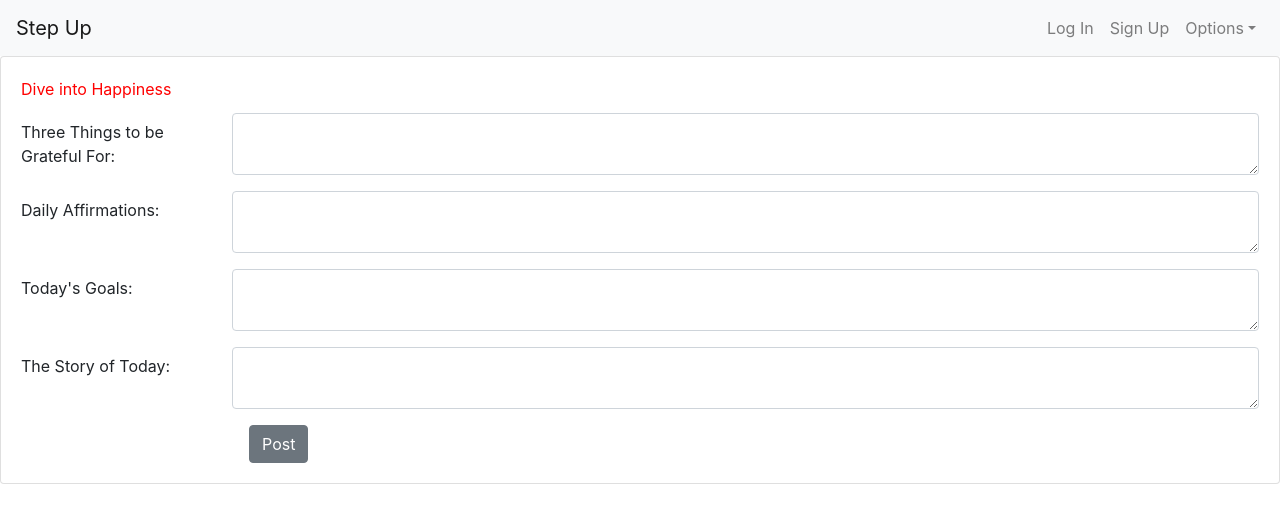
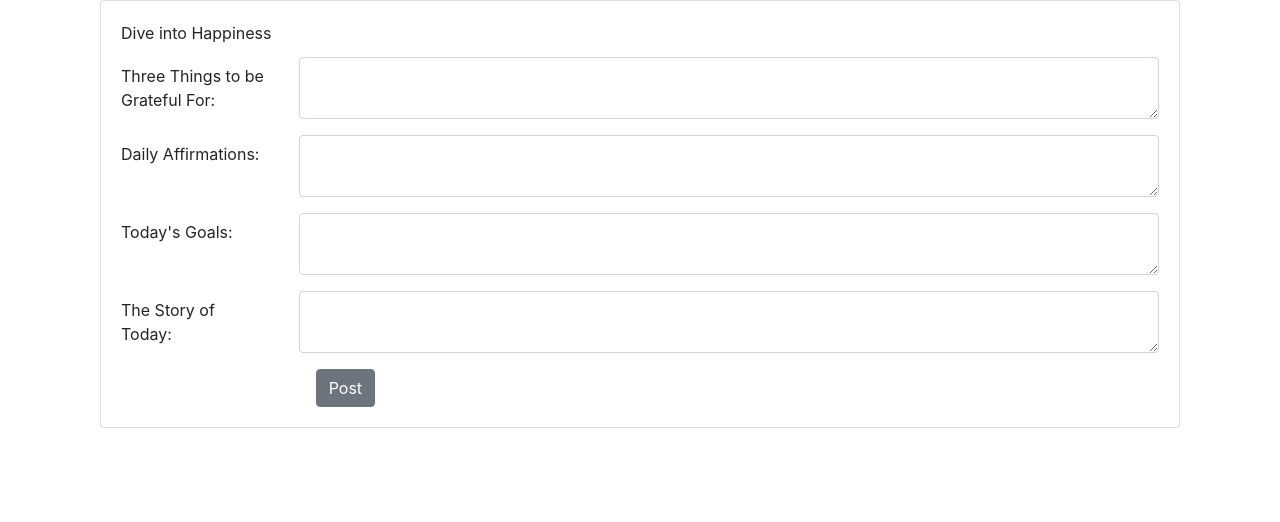
Before and after one commit to messejessie/Step-Up, a React (Create React App) app in the folder step-up/: page /blog in a window 1280 px wide. Shown: the top 522 px of the page. Built offline with nearby package versions, Linux system fonts and the light colour scheme.

Commit message:
werid Error

```diff
--- a/step-up/src/App.js
+++ b/step-up/src/App.js
@@ -1,7 +1,7 @@
 import React, { Component } from 'react';
-import { BrowserRouter as Router, Route, Link, Switch } from "react-router-dom";
+import { BrowserRouter as Router, Route, Switch } from "react-router-dom";
 import HomePage from './Pages/Home';
-import MainNav from './component/nav';
+//import MainNav from './component/nav';
 import About from './Pages/About';
 import Profile from './Pages/Profile'
 import BlogPage from './Pages/BlogPage'
@@ -13,9 +13,9 @@ class App extends Component {
       <div className="app">
         <Router>
           <div>
-          <MainNav>
+          {/* <MainNav>
           <Link to="/">Home</Link>
-          </MainNav>
+          </MainNav> */}
             <main>
               <Switch>
                 <Route exact path="/" component={HomePage} />
--- a/step-up/src/component/css/blogPageCard.css
+++ b/step-up/src/component/css/blogPageCard.css
@@ -1,11 +1,4 @@
-.test{
-    color: red
+.blog-card{
+    margin-left: 100px;
+    margin-right: 100px
 }
-
-.form-style{
-    padding-left: 16px
-}
-
-.final-text{
-    padding-top: 17px
-}
```
Also changed, not shown: 1 other file (tests, documents, lock files or other folders).
